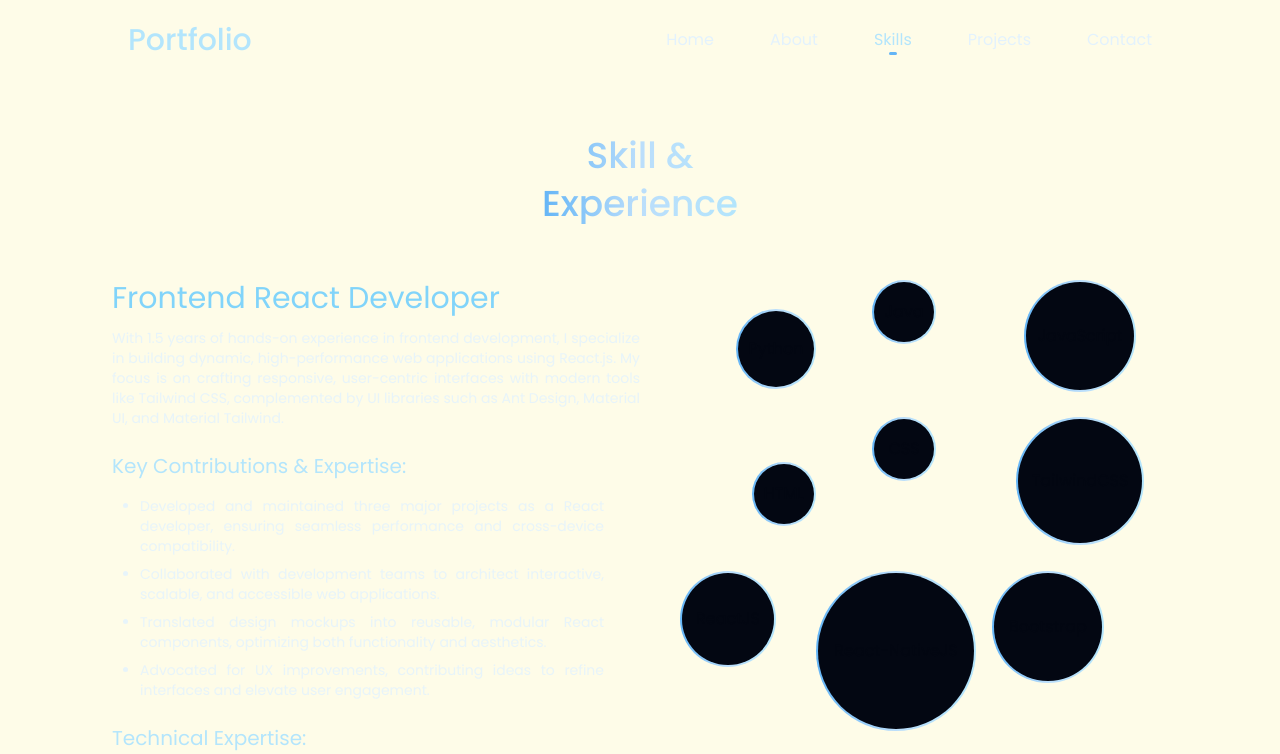
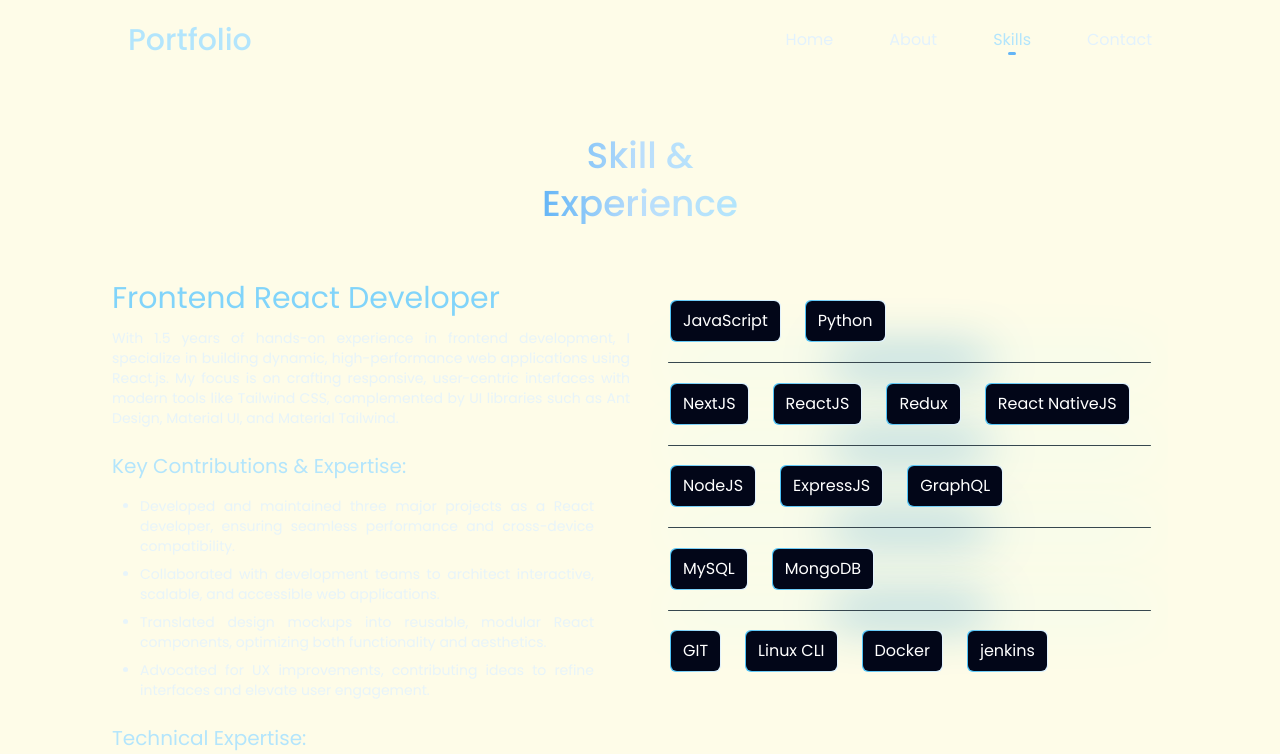
Before and after one commit to MAzeemSidd/M_Azeem_PortFolio, a Next.js app: page /skills in a window 1280 px wide. Shown: the top 754 px of the page. Built offline with nearby package versions, Linux system fonts and the light colour scheme.

Commit message:
Put some styles in About & Skills routes, and add Contact and Project routes and add some styling in Contact route.

```diff
--- /dev/null
+++ b/src/app/contact/page.tsx
@@ -0,0 +1,12 @@
+import Contact from "@/components/links/Contact"
+import { FC } from "react"
+
+const page: FC<{}> = () => {
+  return (
+    <div>
+      <Contact />
+    </div>
+  )
+}
+
+export default page
--- a/src/app/globals.css
+++ b/src/app/globals.css
@@ -23,6 +23,7 @@ html {
 body {
   color: var(--foreground);
   background: var(--background);
+  cursor: default;
 }
 
 
--- /dev/null
+++ b/src/app/projects/page.tsx
@@ -0,0 +1,12 @@
+import { FC } from 'react'
+import Projects from '@/components/links/Projects'
+
+const page: FC<{}> = () => {
+  return (
+    <div>
+        <Projects />
+    </div>
+  )
+}
+
+export default page
--- a/src/components/links/About.tsx
+++ b/src/components/links/About.tsx
@@ -6,7 +6,7 @@ interface InfoDivType { heading: string; subHeading: string, duration: durationT
 interface InfoSectionType { children: ReactNode; heading: string}
 
 const InfoDiv: FC<InfoDivType> = ({ heading, subHeading, duration,  description, svg, link }) => (
-  <div className='group relative h-auto bg-gradient-to-r from-light-blue-300 to-blue-50 rounded-xl p-[1px] hover:from-[#020618] hover:to-[#020618] shadow-none transition-shadow duration-500 ease-out hover:shadow-[rgb(197,255,255)_0px_0px_15px_2px]'>
+  <div className='group relative h-auto bg-gradient-to-r from-light-blue-300 to-blue-50 rounded-xl p-[1px] hover:bg-[#020618] hover:from-transparent hover:to-transparent shadow-none transition-all duration-500 ease-out hover:shadow-[rgb(197,255,255)_0px_0px_15px_2px]'>
     <div className='absolute z-0 top-1/2 left-1/2 transform -translate-x-1/2 -translate-y-1/2 h-[100%] w-[500px] bg-light-blue-300/85 blur-2xl opacity-20 rounded-full' />
     <div className='z-30 bg-[#020618] group-hover:bg-[#171717] rounded-xl px-20 py-12 flex flex-col gap-5'>
       <div className='flex flex-col gap-1'>
@@ -33,11 +33,11 @@ const InfoSection: FC<InfoSectionType> = ({ children, heading }) => (
     <div className='text-xl tracking-[.3rem] text-[#949cab] mb-10'>
       <span className='relative'>
         <span className='z-10'>{heading}</span>
-        <div className='absolute z-0 top-0 right-0 h-[3px] w-[30%] bg-light-blue-300 rounded-full blur-md opacity-80' />
+        <div className='absolute z-0 top-0 right-0 h-[6px] w-[30%] bg-light-blue-300 rounded-full blur-md opacity-80' />
         <div className='absolute z-0 top-1/4 right-0 h-[6px] w-[50%] bg-light-blue-300 rounded-full blur-md opacity-80' />
-        <div className='absolute z-0 top-1/2 left-1/2 transform -translate-x-1/2 -translate-y-1/2 h-[8px] w-[50%] bg-light-blue-300 rounded-full blur-md opacity-80' />
+        <div className='absolute z-0 top-1/2 left-1/2 transform -translate-x-1/2 -translate-y-1/2 h-[6px] w-[50%] bg-light-blue-300 rounded-full blur-md opacity-80' />
         <div className='absolute z-0 bottom-1/4 left-0 h-[6px] w-[50%] bg-light-blue-300 rounded-full blur-md opacity-80' />
-        <div className='absolute z-0 bottom-0 left-0 h-[3px] w-[30%] bg-light-blue-300 rounded-full blur-md opacity-80' />
+        <div className='absolute z-0 bottom-0 left-0 h-[6px] w-[30%] bg-light-blue-300 rounded-full blur-md opacity-80' />
         {/* <div className='absolute z-0 top-1/2 left-1/2 transform -translate-x-1/2 -translate-y-1/2 h-[6px] w-full bg-blue-gray-300 rounded-full blur-lg' /> */}
       </span>
     </div>
--- /dev/null
+++ b/src/components/links/Contact.tsx
@@ -0,0 +1,96 @@
+import { FC, ReactNode } from "react"
+
+const MainSVG = ({ d }: { d: string }) => (
+  <svg xmlns="http://www.w3.org/2000/svg" width="23" height="23" viewBox="0 0 16 16">
+    <path fill="currentColor" fillRule="evenodd" d={d} />
+  </svg>
+)
+
+const EnvelopeSVG = () => (
+  <MainSVG
+    d="M.05 3.555A2 2 0 0 1 2 2h12a2 2 0 0 1 1.95 1.555L8 8.414zM0 4.697v7.104l5.803-3.558zM6.761 8.83l-6.57 4.027A2 2 0 0 0 2 14h12a2 2 0 0 0 1.808-1.144l-6.57-4.027L8 9.586zm3.436-.586L16 11.801V4.697z"
+  />
+)
+
+const PhoneSVG = () => (
+  <MainSVG
+    d="M1.885.511a1.745 1.745 0 0 1 2.61.163L6.29 2.98c.329.423.445.974.315 1.494l-.547 2.19a.68.68 0 0 0 .178.643l2.457 2.457a.68.68 0 0 0 .644.178l2.189-.547a1.75 1.75 0 0 1 1.494.315l2.306 1.794c.829.645.905 1.87.163 2.611l-1.034 1.034c-.74.74-1.846 1.065-2.877.702a18.6 18.6 0 0 1-7.01-4.42a18.6 18.6 0 0 1-4.42-7.009c-.362-1.03-.037-2.137.703-2.877z"
+  />
+)
+
+const GitHubSVG = () => (
+  <MainSVG
+    d="M8 0C3.58 0 0 3.58 0 8c0 3.54 2.29 6.53 5.47 7.59c.4.07.55-.17.55-.38c0-.19-.01-.82-.01-1.49c-2.01.37-2.53-.49-2.69-.94c-.09-.23-.48-.94-.82-1.13c-.28-.15-.68-.52-.01-.53c.63-.01 1.08.58 1.23.82c.72 1.21 1.87.87 2.33.66c.07-.52.28-.87.51-1.07c-1.78-.2-3.64-.89-3.64-3.95c0-.87.31-1.59.82-2.15c-.08-.2-.36-1.02.08-2.12c0 0 .67-.21 2.2.82c.64-.18 1.32-.27 2-.27s1.36.09 2 .27c1.53-1.04 2.2-.82 2.2-.82c.44 1.1.16 1.92.08 2.12c.51.56.82 1.27.82 2.15c0 3.07-1.87 3.75-3.65 3.95c.29.25.54.73.54 1.48c0 1.07-.01 1.93-.01 2.2c0 .21.15.46.55.38A8.01 8.01 0 0 0 16 8c0-4.42-3.58-8-8-8"
+  />
+)
+
+const LinkedInSVG = () => (
+  <MainSVG
+    d="M0 1.146C0 .513.526 0 1.175 0h13.65C15.474 0 16 .513 16 1.146v13.708c0 .633-.526 1.146-1.175 1.146H1.175C.526 16 0 15.487 0 14.854zm4.943 12.248V6.169H2.542v7.225zm-1.2-8.212c.837 0 1.358-.554 1.358-1.248c-.015-.709-.52-1.248-1.342-1.248S2.4 3.226 2.4 3.934c0 .694.521 1.248 1.327 1.248zm4.908 8.212V9.359c0-.216.016-.432.08-.586c.173-.431.568-.878 1.232-.878c.869 0 1.216.662 1.216 1.634v3.865h2.401V9.25c0-2.22-1.184-3.252-2.764-3.252c-1.274 0-1.845.7-2.165 1.193v.025h-.016l.016-.025V6.169h-2.4c.03.678 0 7.225 0 7.225z"
+  />
+)
+
+
+
+const ContactDetail = ({
+  Icon,
+  title,
+  text,
+  link,
+}: {
+  Icon: ReactNode;
+  title: string;
+  text?: string | string[];
+  link?: string;
+}) => (
+  <div className="grid xs:grid-cols-1 sm:grid-cols-[min-content_auto] gap-4 text-2xl">
+
+    <span className="font-light tracking-wider text-nowrap capitalize text-blue-gray-200">
+      <div className="flex items-center gap-3">
+        <span className="inline-block">{ Icon }</span>
+        {title}:
+      </div>
+    </span>
+
+    <div className="font-light tracking-wide w-full max-w-[60vw] break-all whitespace-pre-wrap text-light-blue-100">
+      {text &&
+        (Array.isArray(text) ? (
+          text.map((item, index) => (
+            <span key={index}>
+              {item}
+              {index !== text.length - 1 && <span className="mx-2">|</span>}
+            </span>
+          ))
+        ) : (
+          <span>{text}</span>
+        ))}
+
+      {link && (
+        <a
+          href={link}
+          target="_blank"
+          className="hover:underline hover:text-blue-400"
+        >
+          {link}
+        </a>
+      )}
+    </div>
+  </div>
+);
+
+
+const Contact: FC<{}> = () => {
+  return (
+    <div className="w-full max-w-[1440px] h-[calc(100vh-80px)] grid grid-flow-row place-content-center">
+      <div className="max-w-[60vw] w-full space-y-5 pb-20">
+        <div className="text-center text-5xl font-light text-transparent bg-clip-text bg-gradient-to-r from-blue-300 to-white pb-5">Contact Us</div>
+        <ContactDetail Icon={<EnvelopeSVG />} title='Email' text='m.azeemsiddiqui94@gmail.com' />
+        <ContactDetail Icon={<PhoneSVG />} title='Cell #' text='+92 316 2680990' />
+        <ContactDetail Icon={<GitHubSVG />} title='GitHub' link='https://github.com/MAzeemSidd' />
+        <ContactDetail Icon={<LinkedInSVG />} title='LinkedIn' link='https://www.linkedin.com/in/muhammad-azeem-siddiqui-2a0a53277/' />
+      </div>
+    </div>
+  )
+}
+
+export default Contact
--- /dev/null
+++ b/src/components/links/Projects.tsx
@@ -0,0 +1,9 @@
+import { FC } from "react"
+
+const Projects:  FC<{}> = () => {
+    return (
+        <div>Projects</div>
+    )
+}
+
+export default Projects
--- a/src/components/links/Skills.tsx
+++ b/src/components/links/Skills.tsx
@@ -1,4 +1,4 @@
-import { FC } from 'react'
+import { FC, ReactNode } from 'react'
 
 interface NestedListTypes {
   heading: string;
@@ -63,6 +63,32 @@ const SkillCircle = ({skillName='.', size=10, verticalPlacement='top', horizonta
   )
 }
 
+const SkillsBox = ({ name }: { name: string }) => {
+  return (<div>
+
+      <div className="group inline-block max-w-[200px] bg-gradient-to-r from-light-blue-300 to-blue-50 rounded-md p-[1px] hover:bg-[#020618] hover:from-transparent hover:to-transparent shadow-none transition-all duration-500 ease-out hover:shadow-[rgb(197,255,255)_0px_0px_15px_2px] cursor-default">
+        <div className="bg-[#020618] text-white group-hover:text-blue-gray-100 px-3 py-2 rounded-md whitespace-normal break-words text-center">
+          { name }
+        </div>
+      </div>
+
+  </div>)
+}
+
+const SkillsBoxCategory = ({ children }: { children: ReactNode }) => {
+  return (
+    <div className='flex flex-wrap gap-x-6 gap-y-3 items-start justify-start content-start p-5 overflow-hidden w-full'>
+      { children }
+    </div>
+  )
+}
+
+const SkillsBoxCategoryDivider = () => (
+  <div className='w-[calc(100%-35px)] h-[.5px] rounded-full bg-blue-gray-800 mx-auto shadow-[rgb(197,255,255)_0px_0px_60px_3px]'>
+    <div className='w-[30%] h-[.5px] rounded-full bg-blue-gray-800 mx-auto shadow-[rgb(002,119,189)_0px_0px_50px_4px]' />
+  </div>
+)
+
 const NestedList = ({heading, list}: NestedListTypes) => (
   <li>
     <div>{heading}:</div>
@@ -89,11 +115,13 @@ const Skills: FC<{}> = () => {
         </div>
       </div>
 
-      <div className='grid grid-flow-row grid-cols-2 '>
+      <div className='grid grid-flow-row grid-cols-2 gap-x-5'>
 
-        <div className='grid grid-flow-row grid-cols-1 gap-6'>
+        <div className='relative grid grid-flow-row grid-cols-1 gap-6'>
 
-          <div className='grid grid-flow-row grid-cols-1 gap-3'>
+          {/* <div className='absolute z-0 top-1/2 left-1/2 transform -translate-x-1/2 -translate-y-1/2 h-[6px] w-[50%] bg-light-blue-300 rounded-full blur-md opacity-80' /> */}
+
+          <div className='relative z-10 grid grid-flow-row grid-cols-1 gap-3'>
             <div className='text-3xl text-light-blue-200'>Frontend React Developer</div>
 
             <div className='text-sm text-justify text-blue-50/85'>With 1.5 years of hands-on experience in frontend development, I specialize in building dynamic, high-performance web applications using React.js. My focus is on crafting responsive, user-centric interfaces with modern tools like Tailwind CSS, complemented by UI libraries such as Ant Design, Material UI, and Material Tailwind.</div>
@@ -118,6 +146,13 @@ const Skills: FC<{}> = () => {
 
             <ul className='list-disc list-outside ml-7 mr-9 mt-1 space-y-2 text-justify text-sm text-blue-50/85'>
               <NestedList
+                heading='Programming Languages'
+                list={[
+                  {text: 'Javascript'},
+                  {text: 'Python'},
+                ]}
+              />
+              <NestedList
                 heading='Frontend Development'
                 list={[
                   {title: 'ReactJS', text: 'Primary expertise in it'},
@@ -134,13 +169,6 @@ const Skills: FC<{}> = () => {
                 ]}
               />
               <NestedList
-                heading='Programming Languages'
-                list={[
-                  {text: 'Javascript'},
-                  {text: 'Python'},
-                ]}
-              />
-              <NestedList
                 heading='Tools & DevOps (Familiarity)'
                 list={[
                   {title: 'Version Control', text: 'Git, GitHub'},
@@ -154,10 +182,49 @@ const Skills: FC<{}> = () => {
 
         </div>
 
+        <div className='pl-0 overflow-hidden w-full'>
 
+          <SkillsBoxCategory>
+            <SkillsBox name='JavaScript' />
+            <SkillsBox name='Python' />
+          </SkillsBoxCategory>
 
-        <div className='grid grid-flow-row grid-cols-3'>
-          <SkillCircle skillName='Python' size={20} verticalPlacement='center' horizontalPlacement='right' />
+          <SkillsBoxCategoryDivider />
+
+          <SkillsBoxCategory>
+            <SkillsBox name='NextJS' />
+            <SkillsBox name='ReactJS' />
+            <SkillsBox name='Redux' />
+            <SkillsBox name='React NativeJS' />
+          </SkillsBoxCategory>
+
+          <SkillsBoxCategoryDivider />
+
+          <SkillsBoxCategory>
+            <SkillsBox name='NodeJS' />
+            <SkillsBox name='ExpressJS' />
+            <SkillsBox name='GraphQL' />
+          </SkillsBoxCategory>
+
+          <SkillsBoxCategoryDivider />
+
+          <SkillsBoxCategory>
+            <SkillsBox name='MySQL' />
+            <SkillsBox name='MongoDB' />
+          </SkillsBoxCategory>
+
+          <SkillsBoxCategoryDivider />
+
+          <SkillsBoxCategory>
+            <SkillsBox name='GIT' />
+            <SkillsBox name='Linux CLI' />
+            <SkillsBox name='Docker' />
+            <SkillsBox name='jenkins' />
+          </SkillsBoxCategory>
+
+        </div>
+        {/* <div className='grid grid-flow-row grid-cols-3'> */}
+          {/* <SkillCircle skillName='Python' size={20} verticalPlacement='center' horizontalPlacement='right' />
           <SkillCircle skillName='Java' size={16} horizontalPlacement='center' />
           <SkillCircle skillName='JavaScript' size={28} horizontalPlacement='center' />
           <SkillCircle skillName='HTML' size={16} verticalPlacement='center' horizontalPlacement='right' />
@@ -174,8 +241,8 @@ const Skills: FC<{}> = () => {
           <SkillCircle skillName='GIT' size={16} verticalPlacement='center' />
           <SkillCircle skillName='GitHub' size={20} horizontalPlacement='right' />
           <SkillCircle skillName='Linux CLI' size={24} verticalPlacement='bottom' horizontalPlacement='center' />
-          <SkillCircle skillName='Docker' size={20} horizontalPlacement='center' />
-        </div>
+          <SkillCircle skillName='Docker' size={20} horizontalPlacement='center' /> */}
+        {/* </div> */}
 
 
       </div>
--- a/src/components/navbar/Navbar.tsx
+++ b/src/components/navbar/Navbar.tsx
@@ -34,7 +34,7 @@ const Navbar: FC<{}> = () => {
             <NavLink href='/' title='home' />
             <NavLink href='/about' title='about' />
             <NavLink href='/skills' title='skills' />
-            <NavLink href='/projects' title='projects' />
+            {/* <NavLink href='/projects' title='projects' /> */}
             <NavLink href='/contact' title='contact' />
         </div>
         <div className="block lg:hidden">
```
